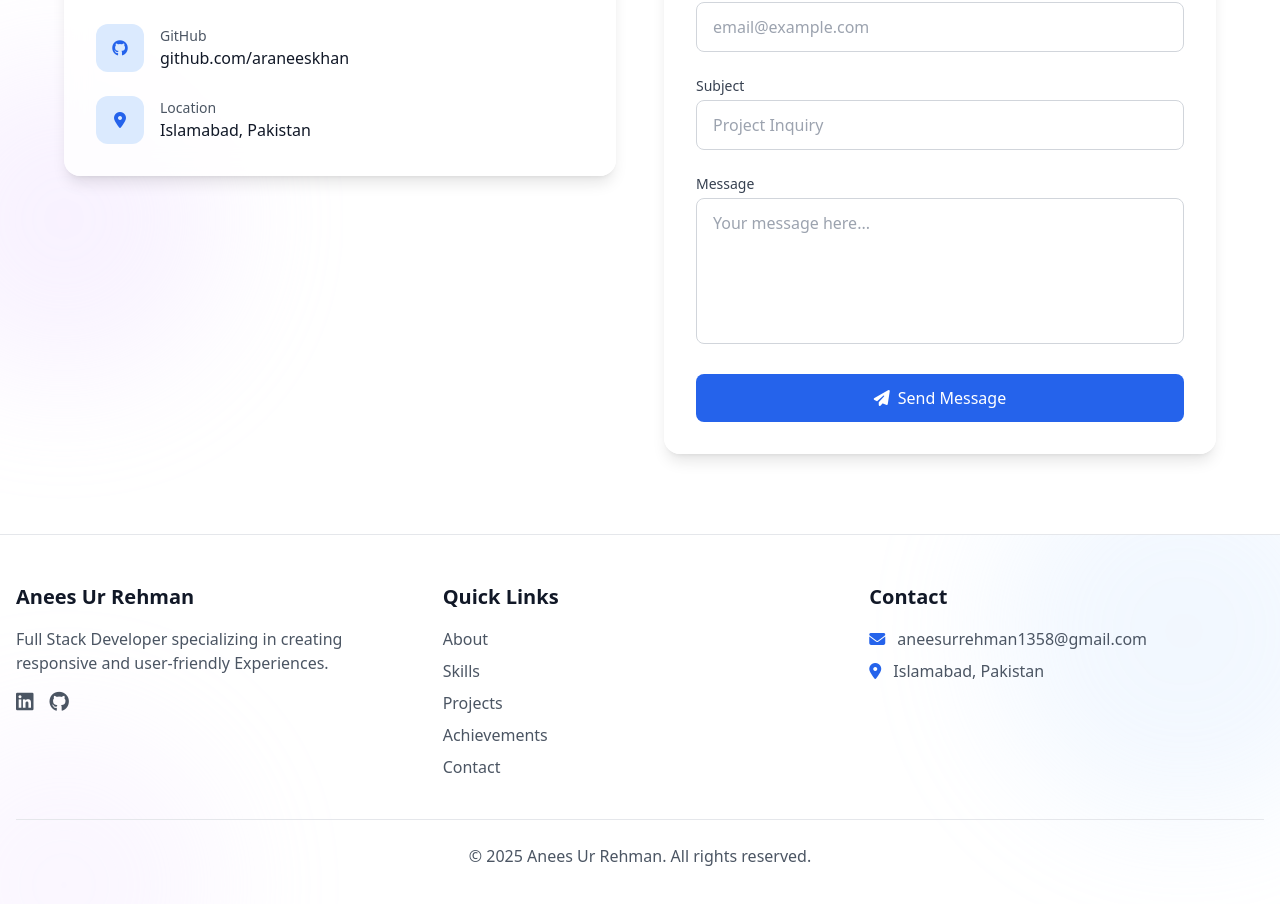
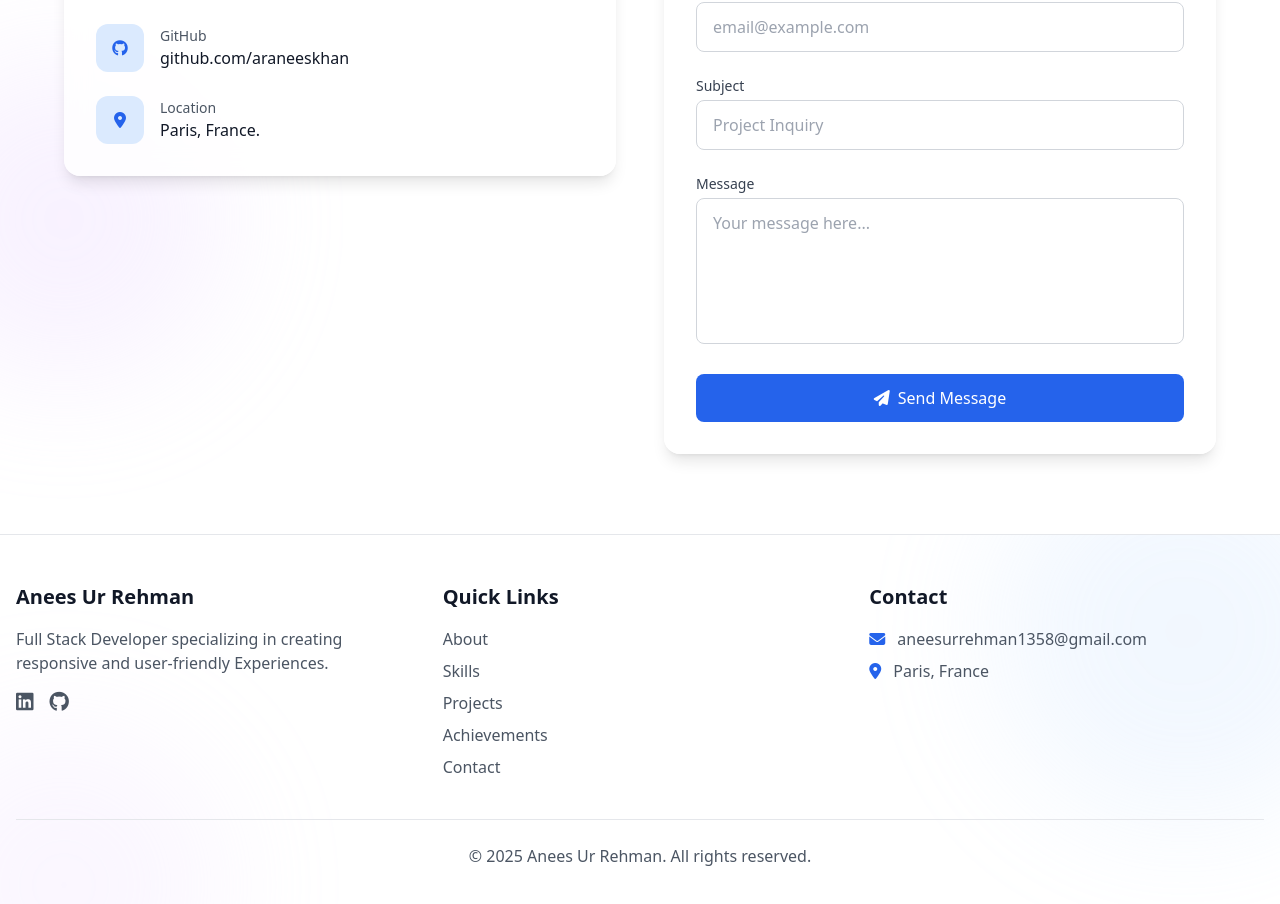
Before and after one commit to araneeskhan/portfolio, a Next.js app: page / in a window 1280 px wide. Shown: the part 5041-5945 px from the top of the page. Built offline with nearby package versions, Linux system fonts and the light colour scheme.

Commit message:
Update portfolio with Full Stack Developer title and other improvements

```diff
--- a/src/components/Contact.tsx
+++ b/src/components/Contact.tsx
@@ -100,7 +100,7 @@ const Contact = () => {
                       Location
                     </p>
                     <p className="text-gray-900 dark:text-white">
-                      Islamabad, Pakistan
+                      Paris, France.
                     </p>
                   </div>
                 </div>
--- a/src/components/Footer.tsx
+++ b/src/components/Footer.tsx
@@ -105,7 +105,7 @@ const Footer = () => {
               <li className="flex items-start">
                 <i className="fas fa-map-marker-alt text-blue-600 dark:text-blue-400 mt-1 mr-3"></i>
                 <span className="text-gray-600 dark:text-gray-400">
-                  Islamabad, Pakistan
+                  Paris, France
                 </span>
               </li>
             </ul>
```
